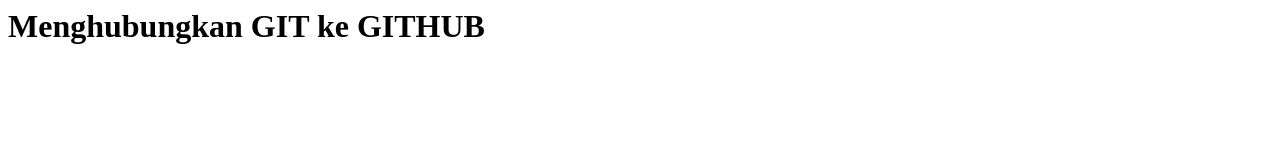
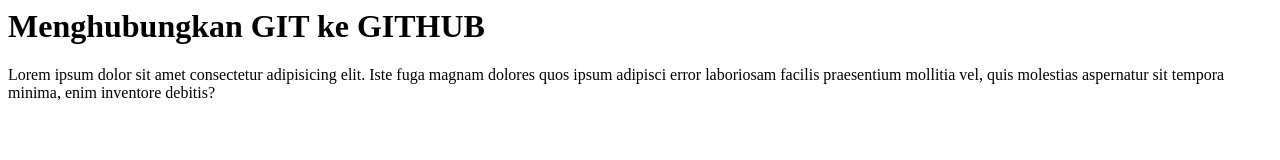
Before and after one commit to aarmanzah/project2, a plain HTML site: page index.html in a window 1280 px wide. Drawn offline with Linux system fonts and the light colour scheme.

Commit message:
menambahkan lorem

```diff
--- a/index.html
+++ b/index.html
@@ -4,5 +4,10 @@
   </head>
   <body>
     <h1>Menghubungkan GIT ke GITHUB</h1>
+    <p>
+      Lorem ipsum dolor sit amet consectetur adipisicing elit. Iste fuga magnam
+      dolores quos ipsum adipisci error laboriosam facilis praesentium mollitia
+      vel, quis molestias aspernatur sit tempora minima, enim inventore debitis?
+    </p>
   </body>
 </html>
```
